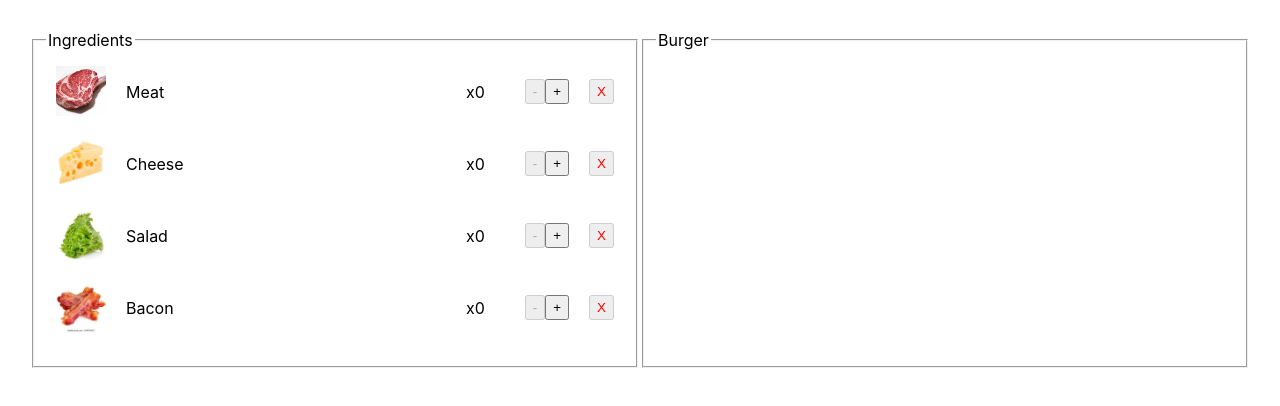
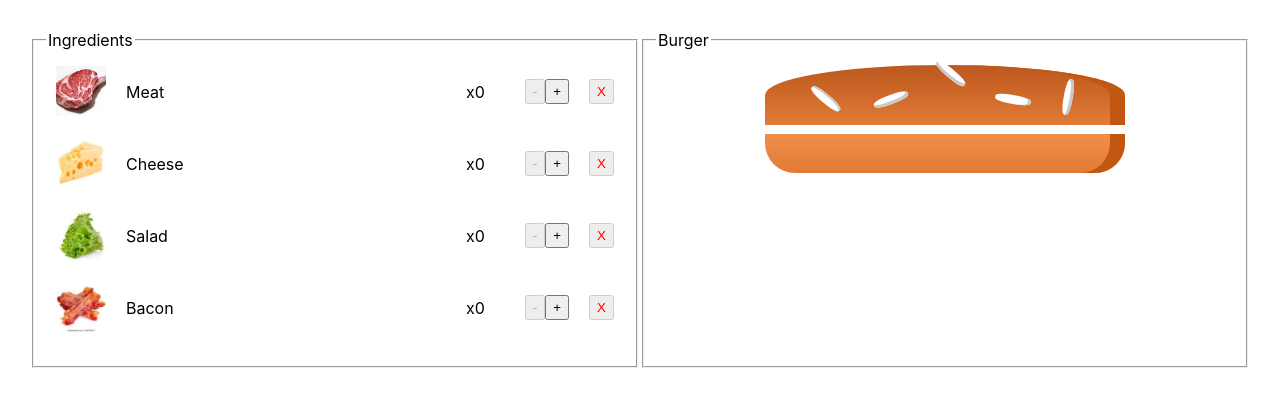
Before and after one commit to iisakjanova/js_group_11_homework_55_irina_isakzhanova, a React (Create React App) app: page / in a window 1280 px wide. Shown: the top 406 px of the page. Built offline with nearby package versions, Linux system fonts and the light colour scheme.

Commit message:
Added BreadTop, BreadBottom components

```diff
--- /dev/null
+++ b/src/components/BreadBottom/BreadBottom.css
@@ -0,0 +1,8 @@
+.BreadBottom {
+    height: 13%;
+    width: 80%;
+    background: linear-gradient(#F08E4A, #e27b36);
+    border-radius: 0 0 30px 30px;
+    box-shadow: inset -15px 0 #c15711;
+    margin: 2% auto;
+}
--- /dev/null
+++ b/src/components/BreadBottom/BreadBottom.js
@@ -0,0 +1,10 @@
+import React from 'react';
+import './BreadBottom.css';
+
+const BreadBottom = () => {
+    return (
+        <div className="BreadBottom" />
+    );
+};
+
+export default BreadBottom;
--- /dev/null
+++ b/src/components/BreadTop/BreadTop.css
@@ -0,0 +1,72 @@
+.BreadTop {
+    height: 20%;
+    width: 80%;
+    background: linear-gradient(#bc581e, #e27b36);
+    border-radius: 50% 50% 0 0;
+    box-shadow: inset -15px 0 #c15711;
+    margin: 2% auto;
+    position: relative;
+}
+
+.Seeds1 {
+    width: 10%;
+    height: 15%;
+    position: absolute;
+    background-color: white;
+    left: 30%;
+    top: 50%;
+    border-radius: 40%;
+    transform: rotate(-20deg);
+    box-shadow: inset -2px -3px #c9c9c9;
+}
+
+.Seeds1:after {
+    content: "";
+    width: 100%;
+    height: 100%;
+    position: absolute;
+    background-color: white;
+    left: -170%;
+    top: -260%;
+    border-radius: 40%;
+    transform: rotate(60deg);
+    box-shadow: inset -1px 2px #c9c9c9;
+}
+
+.Seeds1:before {
+    content: "";
+    width: 100%;
+    height: 100%;
+    position: absolute;
+    background-color: white;
+    left: 180%;
+    top: -50%;
+    border-radius: 40%;
+    transform: rotate(60deg);
+    box-shadow: inset -1px -3px #c9c9c9;
+}
+
+.Seeds2 {
+    width: 10%;
+    height: 15%;
+    position: absolute;
+    background-color: white;
+    left: 64%;
+    top: 50%;
+    border-radius: 40%;
+    transform: rotate(10deg);
+    box-shadow: inset -3px 0 #c9c9c9;
+}
+
+.Seeds2:before {
+    content: "";
+    width: 100%;
+    height: 100%;
+    position: absolute;
+    background-color: white;
+    left: 150%;
+    top: -130%;
+    border-radius: 40%;
+    transform: rotate(90deg);
+    box-shadow: inset 1px 3px #c9c9c9;
+}
--- /dev/null
+++ b/src/components/BreadTop/BreadTop.js
@@ -0,0 +1,13 @@
+import React from 'react';
+import './BreadTop.css';
+
+const BreadTop = () => {
+    return (
+        <div className="BreadTop">
+            <div className="Seeds1" />
+            <div className="Seeds2" />
+        </div>
+    );
+};
+
+export default BreadTop;
--- a/src/components/Burger/Burger.js
+++ b/src/components/Burger/Burger.js
@@ -1,12 +1,17 @@
 import React from 'react';
 import './Burger.css';
+import BreadTop from "../BreadTop/BreadTop";
+import BreadBottom from "../BreadBottom/BreadBottom";
 
 const Burger = () => {
     return (
         <div className="BurgerWrapper">
             <fieldset>
                 <legend>Burger</legend>
-                <div className="Burger"></div>
+                <div className="Burger">
+                    <BreadTop />
+                    <BreadBottom />
+                </div>
             </fieldset>
         </div>
     );
```
